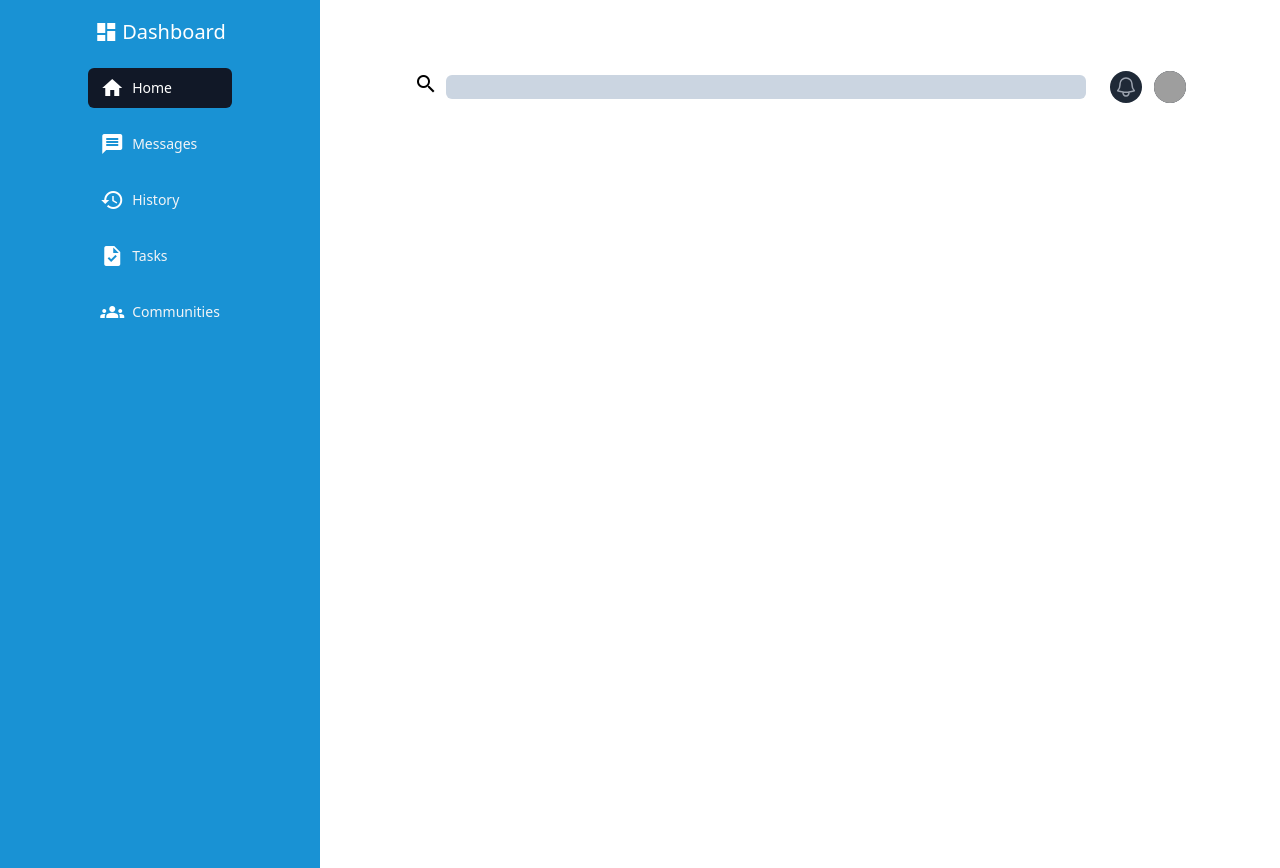
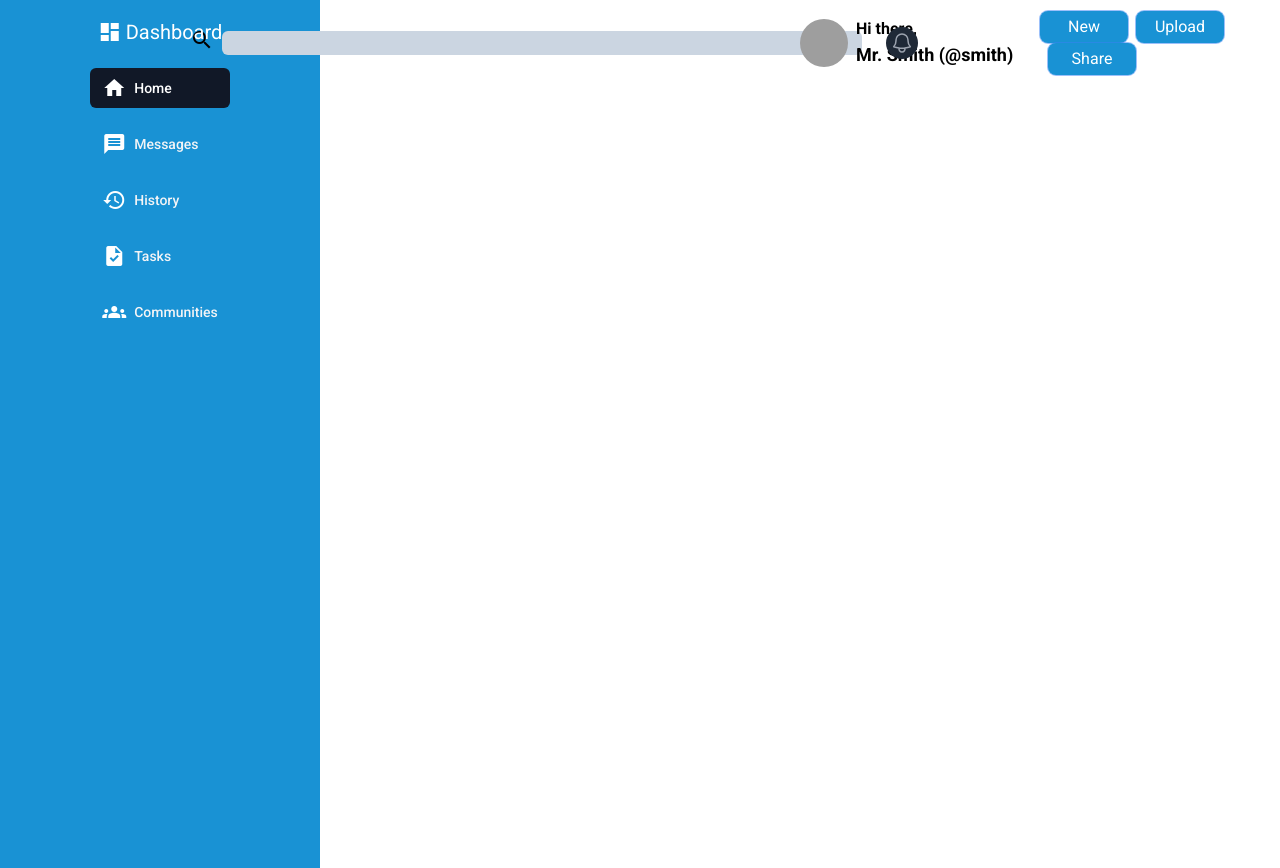
Before and after one commit to luyvannda/odin-admin-dashboard, a React (Vite) app: page / in a window 1280 px wide. Built offline with nearby package versions, Linux system fonts and the light colour scheme; grey boxes are pictures that could not be loaded.

Commit message:
add user greeting and 3 buttons to header component

```diff
--- a/src/components/Header.tsx
+++ b/src/components/Header.tsx
@@ -2,6 +2,7 @@ import BellProfile from "./BellProfile";
 
 export default function Header() {
   return (
+    <div className="header-container">
       <div className=" items-center sm:flex sm:justify-center ">
         <div className="flex items-center justify-center gap-2 p-4 sm:p-0">
           <label htmlFor="search-bar">
@@ -17,5 +18,25 @@ export default function Header() {
           <BellProfile />
         </div>
       </div>
+      <div className="grid grid-cols-2 items-center">
+        <div className="ml-8 flex items-center gap-2 sm:ml-0">
+          <img
+            className="h-12 w-12 rounded-full"
+            src="https://images.unsplash.com/photo-1472099645785-5658abf4ff4e?ixlib=rb-1.2.1&ixid=eyJhcHBfaWQiOjEyMDd9&auto=format&fit=facearea&facepad=2&w=256&h=256&q=80"
+            alt=""
+          />
+          <div>
+            <p className="font-semibold">Hi there,</p>
+            <h1 className="text-lg font-bold">Mr. Smith (@smith)</h1>
+          </div>
+        </div>
+
+        <div className="space-x-2">
+          <button className="btn">New</button>
+          <button className="btn">Upload</button>
+          <button className="btn">Share</button>
+        </div>
+      </div>
+    </div>
   );
 }
--- a/src/index.css
+++ b/src/index.css
@@ -1,3 +1,5 @@
+@import url("https://fonts.googleapis.com/css2?family=Roboto:ital,wght@0,100;0,300;0,400;0,500;0,700;0,900;1,100;1,300;1,400;1,500;1,700;1,900&display=swap");
+
 @tailwind base;
 @tailwind components;
 @tailwind utilities;
@@ -5,6 +7,7 @@
 @layer base {
   body {
     @apply grid;
+    font-family: "Roboto", sans-serif;
   }
 }
 
@@ -16,4 +19,13 @@
   .navbar-container {
     @apply grid sm:col-start-1 sm:col-end-2 sm:row-start-1 sm:row-end-3;
   }
+
+  .header-container {
+    @apply grid grid-cols-1 grid-rows-2 sm:grid-cols-2;
+  }
+
+  /* This is header btn */
+  .btn {
+    @apply w-[5.5rem] rounded-lg bg-[#1992d4] py-1 text-white  ring-1 hover:bg-blue-400 focus:ring-blue-700;
+  }
 }
```
Also changed, not shown: 1 other file (tests, documents, lock files or other folders). Lines whose indentation alone changed are shown as unchanged.
